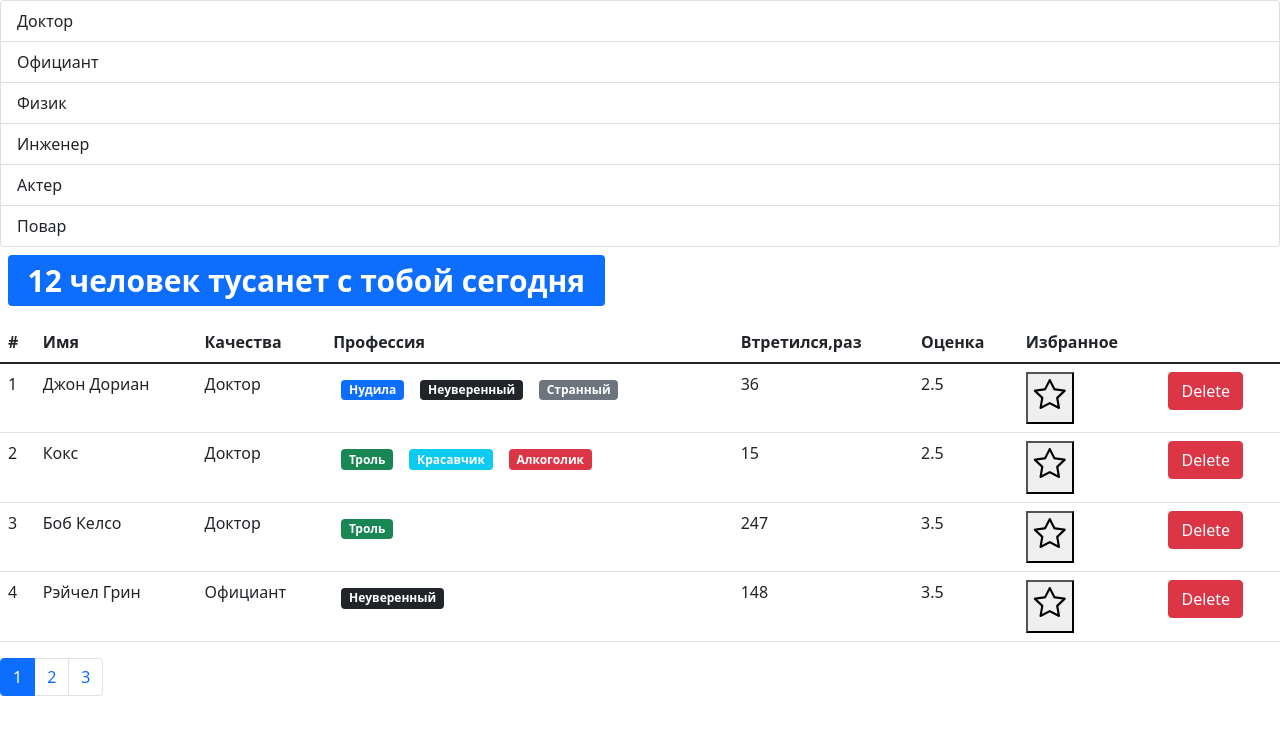
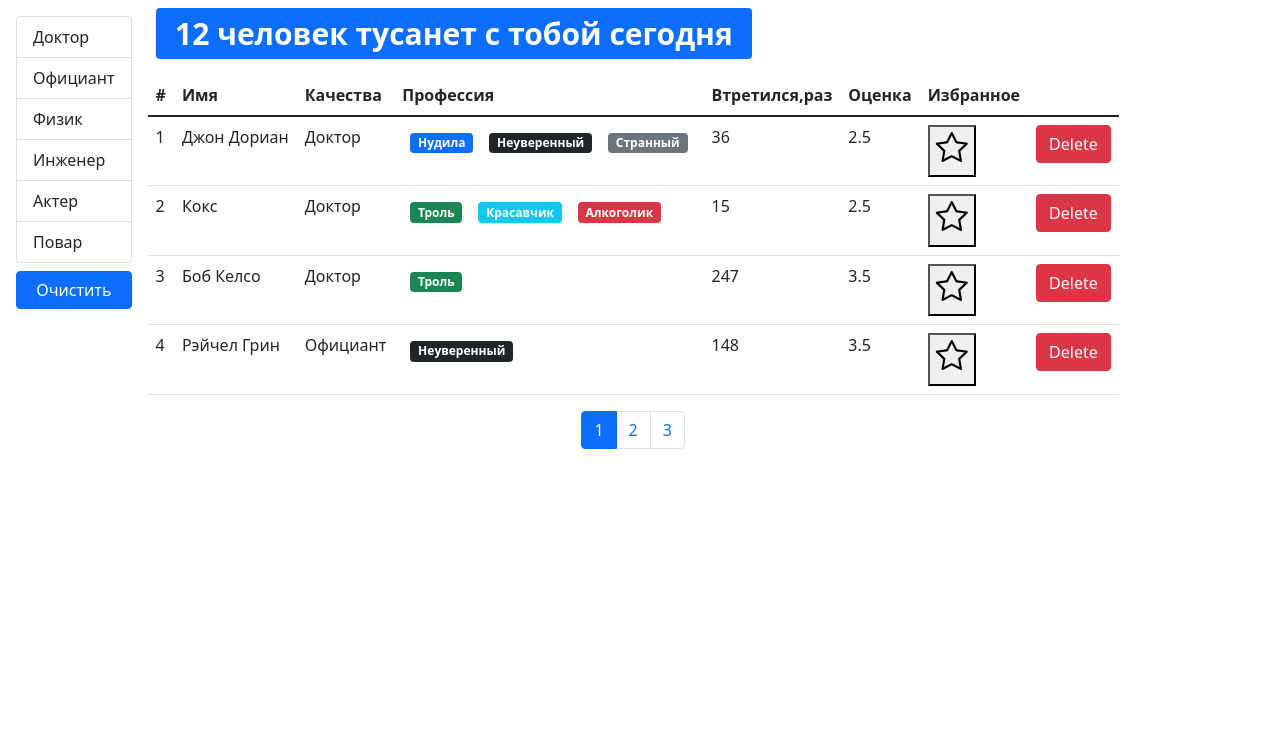
Before and after one commit to annieareyouokay/fast_company, a React (Create React App) app: page / in a window 1280 px wide. Shown: the top 734 px of the page. Built offline with nearby package versions, Linux system fonts and the light colour scheme.

Commit message:
added filtration by param

```diff
--- a/package.json
+++ b/package.json
@@ -2,6 +2,9 @@
   "name": "fast_company",
   "version": "0.1.0",
   "private": true,
+  "overrides": {
+    "autoprefixer": "10.4.5"
+  },
   "dependencies": {
     "@testing-library/jest-dom": "^5.14.1",
     "@testing-library/react": "^13.0.0",
--- a/src/app/app.jsx
+++ b/src/app/app.jsx
@@ -15,16 +15,24 @@ const App = () => {
   const [users, setUsers] = useState(api.users.fetchAll());
   const [professions, setProfessions] = useState();
   const [selectedProf, setSelectedProf] = useState();
-  const userCrop = paginate(users, currentPage, pageSize);
+
+  const filteredUsers = selectedProf
+    ? users.filter((user) => user.profession === selectedProf)
+    : users;
+  const userCrop = paginate(filteredUsers, currentPage, pageSize);
 
   useEffect(() => {
     api.professions.fetchAll().then((data) => {
       setProfessions(data);
     });
   }, []);
+
+  useEffect(() => {
+    setCurrentPage(1);
+  }, [selectedProf]);
+
   const handleProfessionSelect = (item) => {
     setSelectedProf(item);
-    console.log(item);
   };
 
   const handleDelete = (id) => {
@@ -44,33 +52,45 @@ const App = () => {
     );
   };
 
+  const handleClearFilter = () => {
+    setSelectedProf(undefined);
+  };
+
   if (!users.length) {
-    return (
-      <SearchStatus
-        length={users.length}
-        onItemSelect={handleProfessionSelect}
-      />
-    );
+    return <SearchStatus length={filteredUsers.length} />;
   }
 
   return (
-    <div>
+    <div className="d-flex">
       {professions && (
-        <GroupList items={professions} onItemSelect={handleProfessionSelect} selectedItem={selectedProf}/>
+        <div className="d-flex flex-column flex-shrink-0 p-3">
+          <GroupList
+            items={professions}
+            onItemSelect={handleProfessionSelect}
+            selectedItem={selectedProf}
+          />
+          <button className="btn btn-primary mt-2" onClick={handleClearFilter}>
+            Очистить
+          </button>
+        </div>
       )}
+      <div className="d-flex flex-column">
         <Users
           users={userCrop}
-        usersLength={users.length}
+          usersLength={filteredUsers.length}
           handleDelete={handleDelete}
           handleToogleBookmark={handleToogleBookmark}
         />
+        <div className="d-flex justify-content-center">
           <Pagination
-        itemsCount={users.length}
+            itemsCount={filteredUsers.length}
             pageSize={pageSize}
             currentPage={currentPage}
             onPageChange={handlePageChange}
           />
         </div>
+      </div>
+    </div>
   );
 };
 
--- a/src/app/components/groupList.jsx
+++ b/src/app/components/groupList.jsx
@@ -1,15 +1,23 @@
 import React from 'react';
 import PropTypes from 'prop-types';
 
-const GroupList = ({ items, valueProperty, contentProperty, onItemSelect, selectedItem }) => {
+const GroupList = ({
+  items,
+  valueProperty,
+  contentProperty,
+  onItemSelect,
+  selectedItem
+}) => {
   return (
     <ul className="list-group">
       {Object.keys(items).map((item) => (
         <li
           key={items[item][valueProperty]}
-          className={'list-group-item' + (items[item] === selectedItem ? ' active' : '')}
-          onClick={() => onItemSelect(item)}
-          role='button'
+          className={
+            'list-group-item' + (items[item] === selectedItem ? ' active' : '')
+          }
+          onClick={() => onItemSelect(items[item])}
+          role="button"
         >
           {items[item][contentProperty]}
         </li>
@@ -26,7 +34,7 @@ GroupList.propTypes = {
   valueProperty: PropTypes.string.isRequired,
   contentProperty: PropTypes.string.isRequired,
   onItemSelect: PropTypes.func,
-  selectedItem: PropTypes.object.isRequired
+  selectedItem: PropTypes.object
 };
 
 export default GroupList;
```
Also changed, not shown: 2 other files (tests, documents, lock files or other folders). Lines whose indentation alone changed are shown as unchanged.
